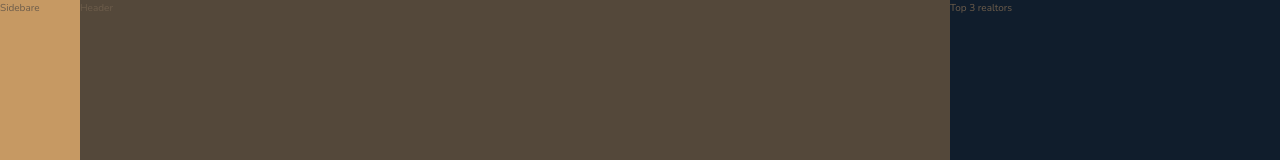
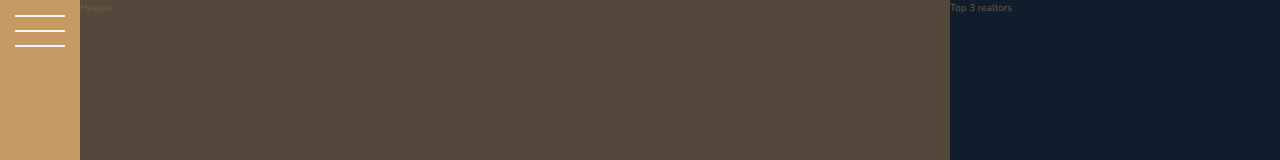
Before and after one commit to solomon54/ETHome, a website: page index.html in a window 1280 px wide. Shown: the top 160 px of the page. Drawn offline with nearby package versions, Linux system fonts and the light colour scheme.

Commit message:
add the sidebare navigation button

```diff
--- a/index.html
+++ b/index.html
@@ -15,7 +15,9 @@
 
 <body class="container">
 
-    <div class="sidebar">Sidebare</div>
+    <div class="sidebar">
+        <button class="sidebar__nav"></button>
+    </div>
     <div class="header">Header</div>
     <div class="realtors">Top 3 realtors</div>
 
--- a/sass/_sidebar.scss
+++ b/sass/_sidebar.scss
@@ -3,3 +3,28 @@
   grid-column: sidebar-start / sidebar-end;
   grid-row: 1/-1;
 }
+.sidebar__nav {
+  border: none;
+  border-radius: 0;
+
+  height: 0.2rem;
+  width: 5rem;
+  background-color: $color-grey-light-1;
+  margin-top: 3rem;
+  margin-left: 1.5rem;
+
+  &::before,
+  &::after {
+    display: block;
+    content: "";
+    height: 0.2rem;
+    width: 5rem;
+    background-color: $color-grey-light-1;
+  }
+  &::before {
+    transform: translatey(-1.5rem);
+  }
+  &::after {
+    transform: translatey(1.3rem);
+  }
+}
```
Also changed, not shown: css/style.css, 1 other file.
